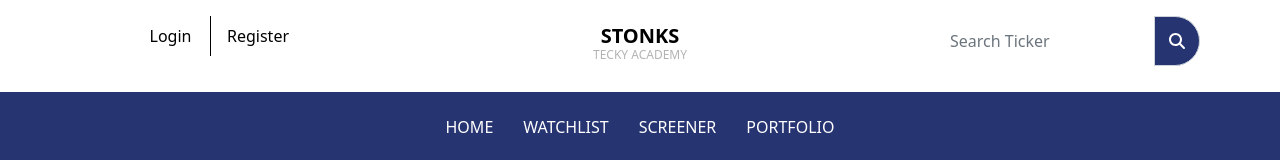
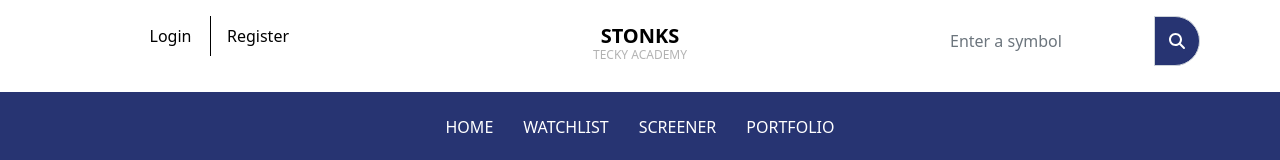
Before and after one commit to alvintsangck/stonks2.0, a React (Create React App) app in the folder frontend/: page / in a window 1280 px wide. Shown: the top 160 px of the page. Built offline with nearby package versions, Linux system fonts and the light colour scheme.

Commit message:
separate search-form

```diff
--- a/frontend/src/components/Navbar.tsx
+++ b/frontend/src/components/Navbar.tsx
@@ -5,6 +5,7 @@ import "../css/NavBar.css";
 import { Col, Container, Dropdown, Nav, Navbar, Row } from "react-bootstrap";
 import { FontAwesomeIcon } from "@fortawesome/react-fontawesome";
 import { faSearch } from "@fortawesome/free-solid-svg-icons";
+import { SearchForm } from "./SearchForm";
 
 export default function NavBar() {
 	const dispatch = useDispatch();
@@ -45,7 +46,7 @@ export default function NavBar() {
 						</NavLink>
 					</Col>
 					<Col md={3} className="search-bar">
-						<form action="#" className="search-form order-lg-last">
+						{/* <form action="#" className="search-form">
 							<div className="form-group">
 								<input
 									type="search"
@@ -57,7 +58,8 @@ export default function NavBar() {
 							<button type="submit" className="form-control search-btn">
 								<FontAwesomeIcon icon={faSearch} className="" />
 							</button>
-						</form>
+						</form> */}
+						<SearchForm />
 					</Col>
 				</Row>
 			</Container>
--- /dev/null
+++ b/frontend/src/components/SearchForm.tsx
@@ -0,0 +1,31 @@
+import { faSearch } from "@fortawesome/free-solid-svg-icons";
+import { FontAwesomeIcon } from "@fortawesome/react-fontawesome";
+import { FormEvent, useState } from "react";
+import { Form } from "react-bootstrap";
+import "../css/SearchForm.css";
+
+export function SearchForm() {
+	const [symbol, setSymbol] = useState("");
+
+	const onSubmit = (e: FormEvent<HTMLFormElement>) => {
+		e.preventDefault();
+		console.log(symbol);
+	};
+
+	return (
+		<Form onSubmit={onSubmit} className="search-form">
+			<Form.Group>
+				<Form.Control
+					type="search"
+					placeholder="Enter a symbol"
+					name="tickerInput"
+					value={symbol}
+					onChange={(e) => setSymbol(e.target.value)}
+				/>
+			</Form.Group>
+			<button type="submit" className="form-control search-btn">
+				<FontAwesomeIcon icon={faSearch} className="" />
+			</button>
+		</Form>
+	);
+}
--- a/frontend/src/css/NavBar.css
+++ b/frontend/src/css/NavBar.css
@@ -23,9 +23,9 @@ nav > div:first-child {
 	border-right: #000 1px solid;
 }
 
-.user-avatar-btn{
+.user-avatar-btn {
 	background-color: transparent;
-    border: none;
+	border: none;
 }
 
 .user-avatar-btn::after {
@@ -54,37 +54,6 @@ nav > div:first-child {
 	color: rgba(0, 0, 0, 0.3);
 }
 
-/* Search Bar */
-.search-bar {
-	display: flex;
-	justify-content: center;
-}
-
-.search-form {
-	display: flex;
-}
-
-.search-form input {
-	height: 50px;
-	border: none;
-}
-
-.search-form .search-btn {
-	width: 50px;
-	height: 50px;
-	background: #273472;
-	border-radius: 0 25px 25px 0px;
-}
-
-.search-form .search-btn span {
-	font-size: 16px;
-	color: #ffffff;
-}
-
-.search-form button {
-	color: #ffffff;
-}
-
 /* Bottom Bar */
 .navbar-toggler {
 	color: rgb(255, 255, 255, 0.5);
@@ -104,5 +73,4 @@ nav > div:first-child {
 .navbar button {
 	text-transform: uppercase;
 	font-size: 16px;
-	cursor: pointer;
 }
--- /dev/null
+++ b/frontend/src/css/SearchForm.css
@@ -0,0 +1,30 @@
+/* Search Bar */
+.search-bar {
+	display: flex;
+	justify-content: center;
+}
+
+.search-form {
+	display: flex;
+}
+
+.search-form input {
+	height: 50px;
+	border: none;
+}
+
+.search-form .search-btn {
+	width: 50px;
+	height: 50px;
+	background: #273472;
+	border-radius: 0 25px 25px 0px;
+}
+
+.search-form .search-btn span {
+	font-size: 16px;
+	color: #ffffff;
+}
+
+.search-form button {
+	color: #ffffff;
+}
```
